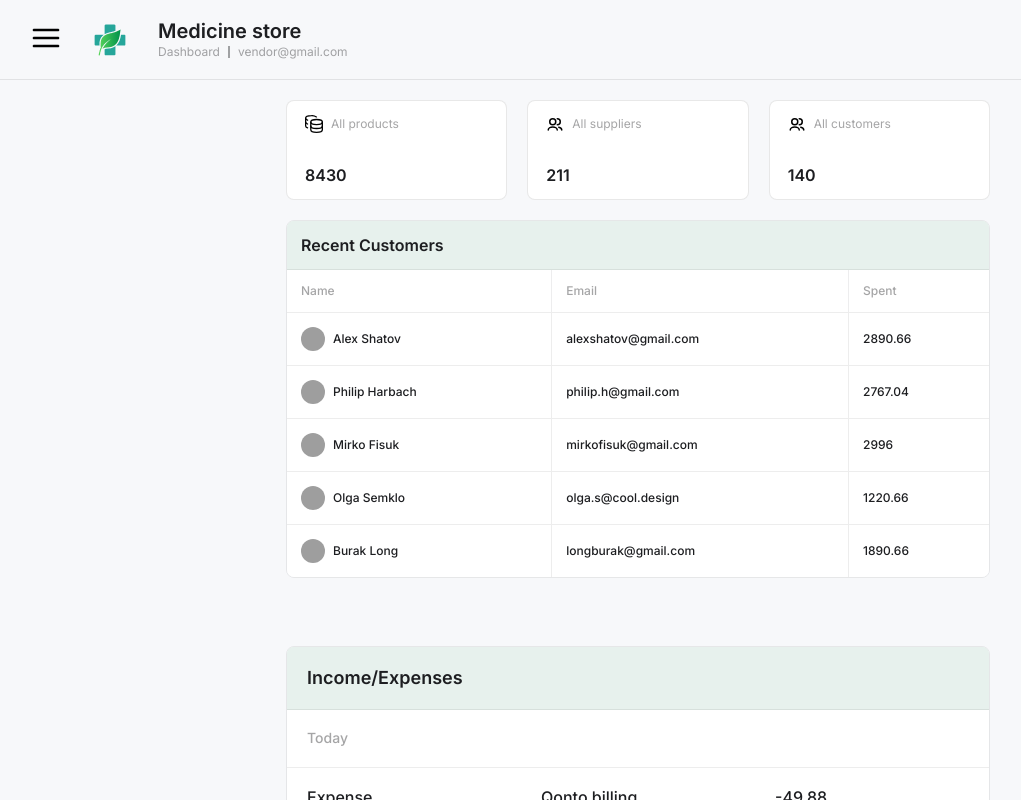
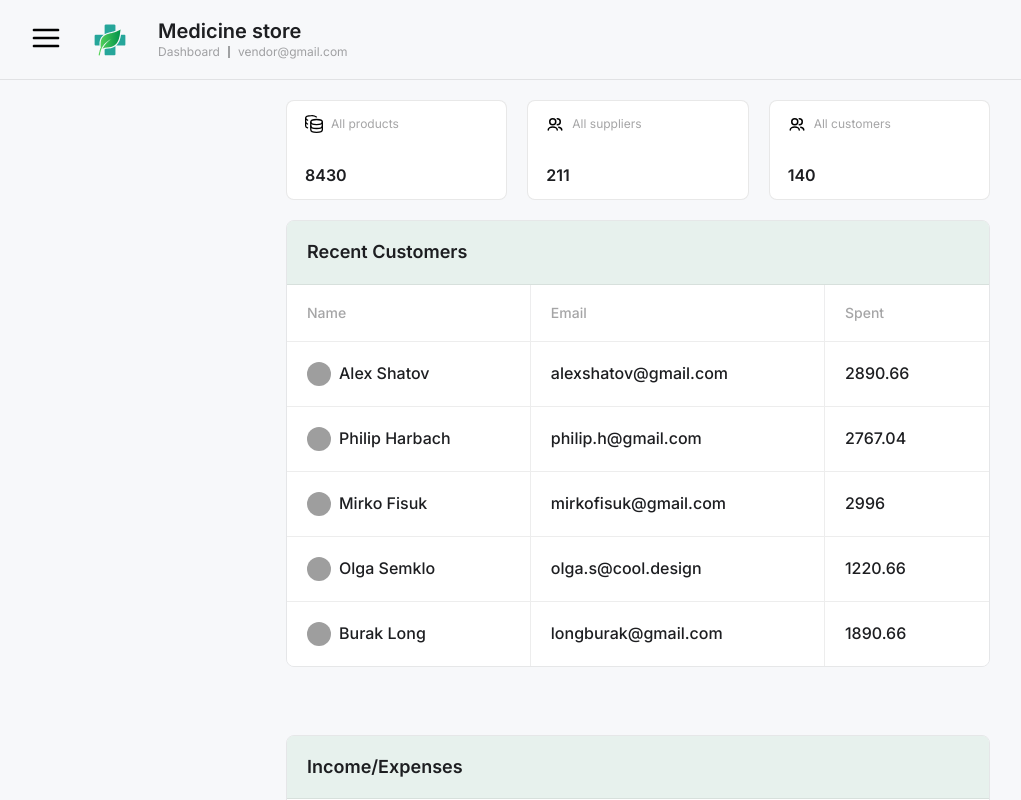
Before and after one commit to KaterynaBachkalo/admin-dashboard, a React (Create React App) app: page /admin-dashboard/dashboard in a window 1280 px wide. Shown: the top 800 px of the page, without its empty margins (2-1023 px from the left). Built offline with nearby package versions, Linux system fonts and the light colour scheme; grey boxes are pictures that could not be loaded.

Commit message:
fix recent

```diff
--- a/src/components/Dashboard/RecentCustomers/RecentCustomers.module.css
+++ b/src/components/Dashboard/RecentCustomers/RecentCustomers.module.css
@@ -7,6 +7,12 @@
   overflow: hidden; /* Обрезаем внутреннее содержимое по радиусам */
   border: 1px solid rgba(29, 30, 33, 0.08);
   text-align: left;
+}
+
+@media only screen and (min-width: 1440px) {
+  .table {
+    margin-bottom: 0;
+  }
 }
 
 .header {
@@ -56,6 +62,30 @@
     align-items: center;
     flex-direction: row;
   }
+
+  .header,
+  .subheader,
+  .row {
+    padding: 20px;
+  }
+
+  .header {
+    font-size: 18px;
+  }
+
+  .row {
+    font-size: 16px;
+  }
+
+  .subheader {
+    font-size: 14px;
+  }
+}
+
+@media only screen and (min-width: 1440px) {
+  .cellWrap {
+    flex-wrap: nowrap;
+  }
 }
 
 .avatar {
--- a/src/components/Dashboard/RecentCustomers/RecentCustomers.tsx
+++ b/src/components/Dashboard/RecentCustomers/RecentCustomers.tsx
@@ -32,11 +32,13 @@ const columns: ColumnDef<Person>[] = [
           </div>
         ),
         footer: (props) => props.column.id,
+        size: 223,
       },
       {
         accessorKey: "email",
         header: "Email",
         footer: (props) => props.column.id,
+        size: 269,
       },
       {
         accessorKey: "spent",
@@ -105,6 +107,7 @@ const RecentCustomersTable = () => {
                 key={header.id}
                 colSpan={header.colSpan}
                 className={index === 0 ? css.header : css.subheader}
+                style={{ width: header.getSize() }}
               >
                 {header.isPlaceholder
                   ? null
@@ -123,7 +126,11 @@ const RecentCustomersTable = () => {
             <tr key={row.id}>
               {row.getVisibleCells().map((cell) => {
                 return (
-                  <td key={cell.id} className={css.row}>
+                  <td
+                    key={cell.id}
+                    className={css.row}
+                    style={{ width: cell.column.getSize() }}
+                  >
                     {flexRender(cell.column.columnDef.cell, cell.getContext())}
                   </td>
                 );
```
